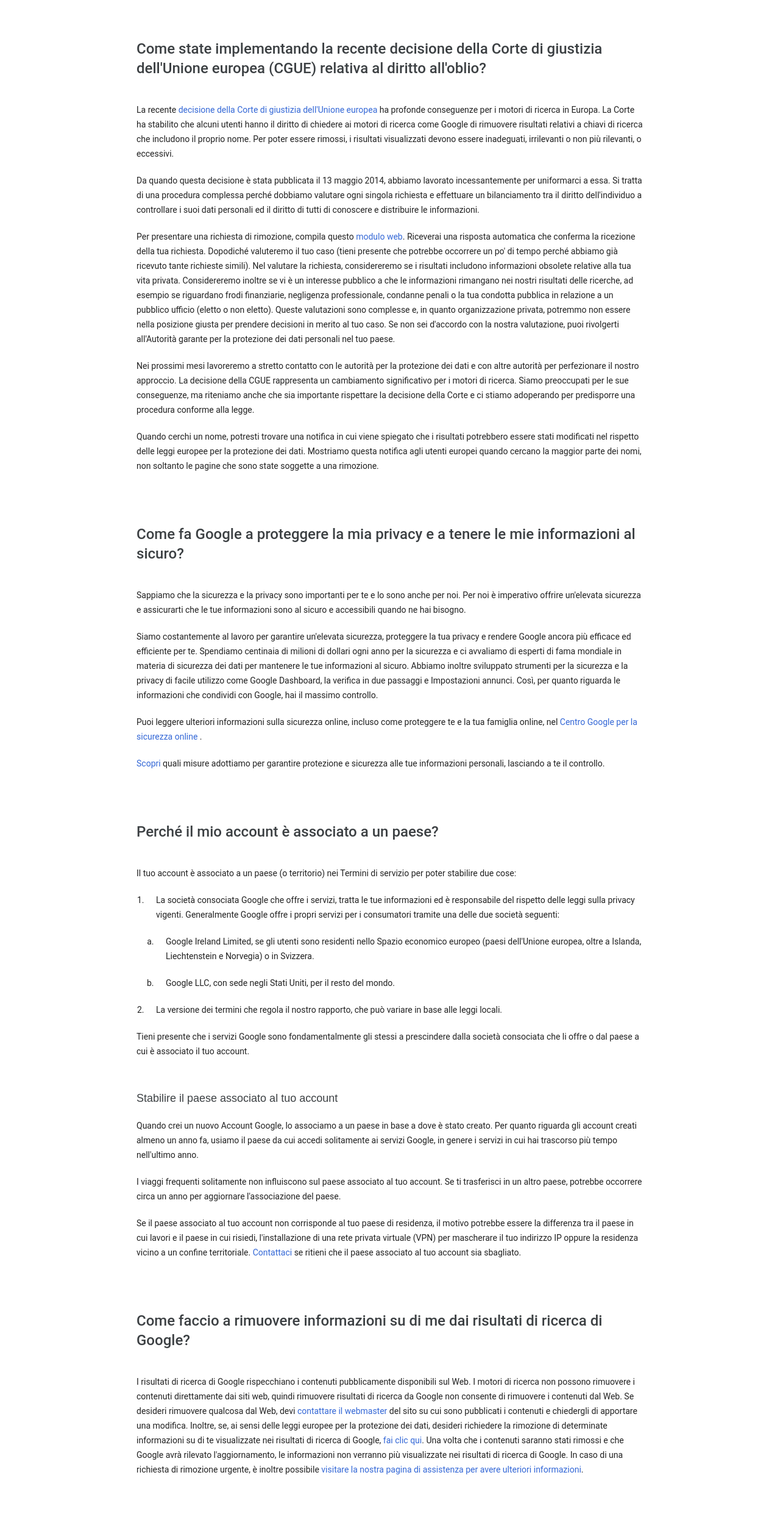
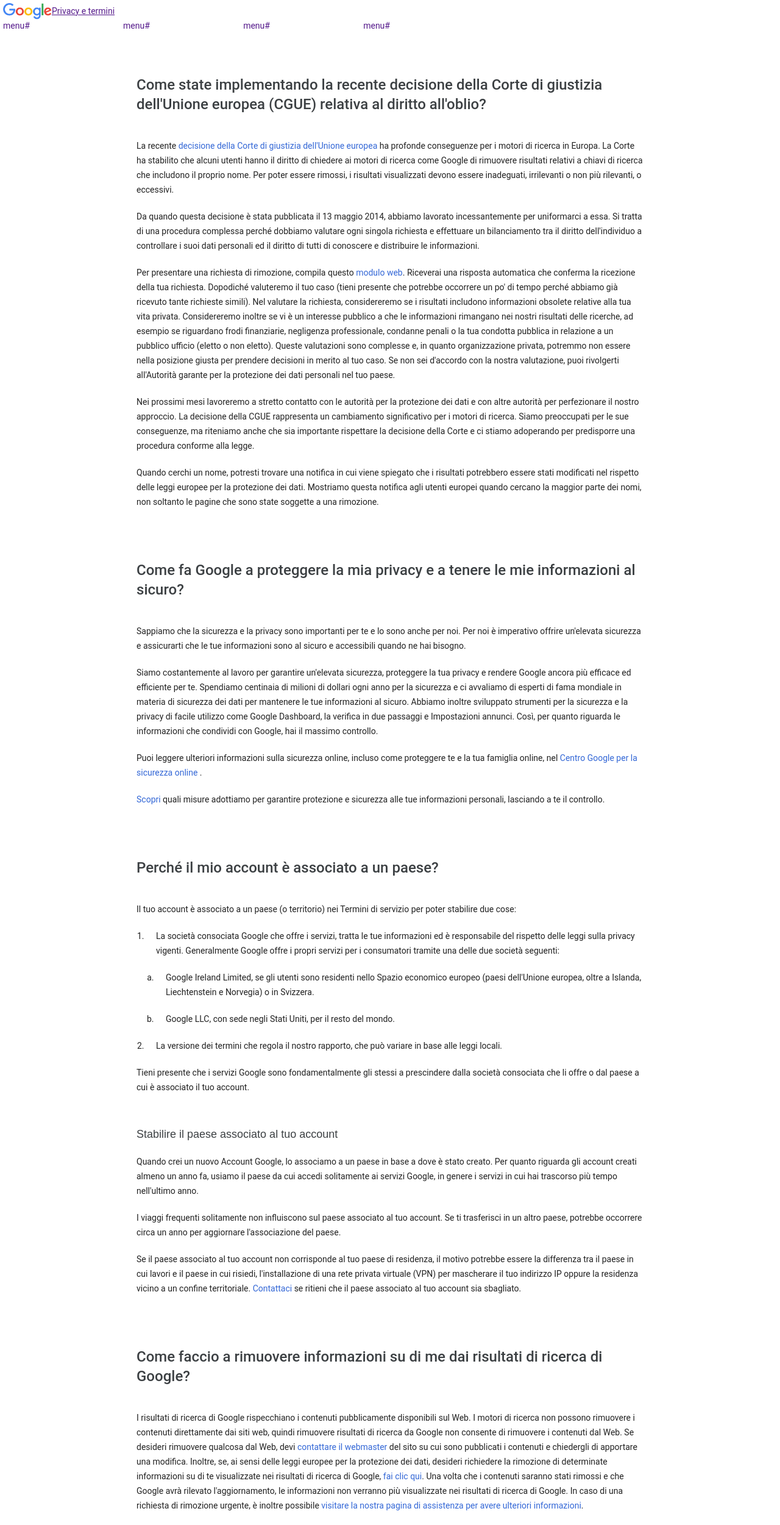
Before and after one commit to tahakyo/php-google-faq, a PHP site: page / in a window 1280 px wide. Shown: the whole page at 61% size. Before the commit the page ends 2418 px from the top, so only its background shows below. Run offline with PHP 8.4, Linux system fonts and the light colour scheme.

Commit message:
add header

```diff
--- a/index.php
+++ b/index.php
@@ -74,7 +74,20 @@ error_reporting(E_ALL);
         ]
     ?>
   <!-- header -->
-  <header></header>
+  <header>
+    <div class="logo_menu">
+      <div class="logo">
+        <img src="img/logo_google.png" alt="">
+        <a href="">Privacy e termini</a>
+      </div>
+        <ul class="menu">
+          <li><a href="">menu#</a></li>
+          <li><a href="">menu#</a></li>
+          <li><a href="">menu#</a></li>
+          <li><a href="">menu#</a></li>
+        </ul>
+    </div>
+  </header>
   <!-- header -->
   <!-- main -->
   <main>
--- a/style.css
+++ b/style.css
@@ -13,17 +13,19 @@ body {
   font-weight: 400;
   line-height: 1.54;
 }
-
+img {
+  width: 100%;
+}
 html {
   font-family: "Google Sans", sans-serif;
 }
 
-a {
+main a {
   color: #3367d6;
   text-decoration: none;
 }
 
-h2 {
+main h2 {
   color: #3c4043;
   font-weight: 500;
   font-size: 24px;
@@ -32,7 +34,7 @@ h2 {
   padding: 64px 0 0 0;
 }
 
-h3 {
+main h3 {
   color: #3c4043;
   font-family: "Google Sans", sans-serif;
   font-weight: 500;
@@ -42,24 +44,53 @@ h3 {
   padding: 52px 0 0 0;
 }
 
-p {
+main p {
   line-height: 24px;
   padding-top: 20px;
 }
 
-ol {
+main ol {
   margin: 0 0 0 16px;
   padding: 0;
 }
 
-li {
+main li {
   line-height: 24px;
   padding-left: 16px;
   padding-top: 20px;
 }
-
+.flex {
+  display: flex;
+}
 .container {
   width: 65%;
   max-width: 1000px;
   margin: 0 auto;
 }
+/* header */
+header {
+  padding: 5px;
+}
+.logo_menu {
+  width: 50%;
+}
+.logo {
+  display: flex;
+  align-items: center;
+}
+.logo img{
+  width: 80px;
+}
+.logo a {
+  text-decoration: underline;
+}
+.menu {
+  display: flex;
+  justify-content: space-between;
+}
+.menu li a {
+  text-decoration: none;
+}
+header li {
+  list-style: none;
+}
```
Also changed, not shown: img/logo_google.png (added).
